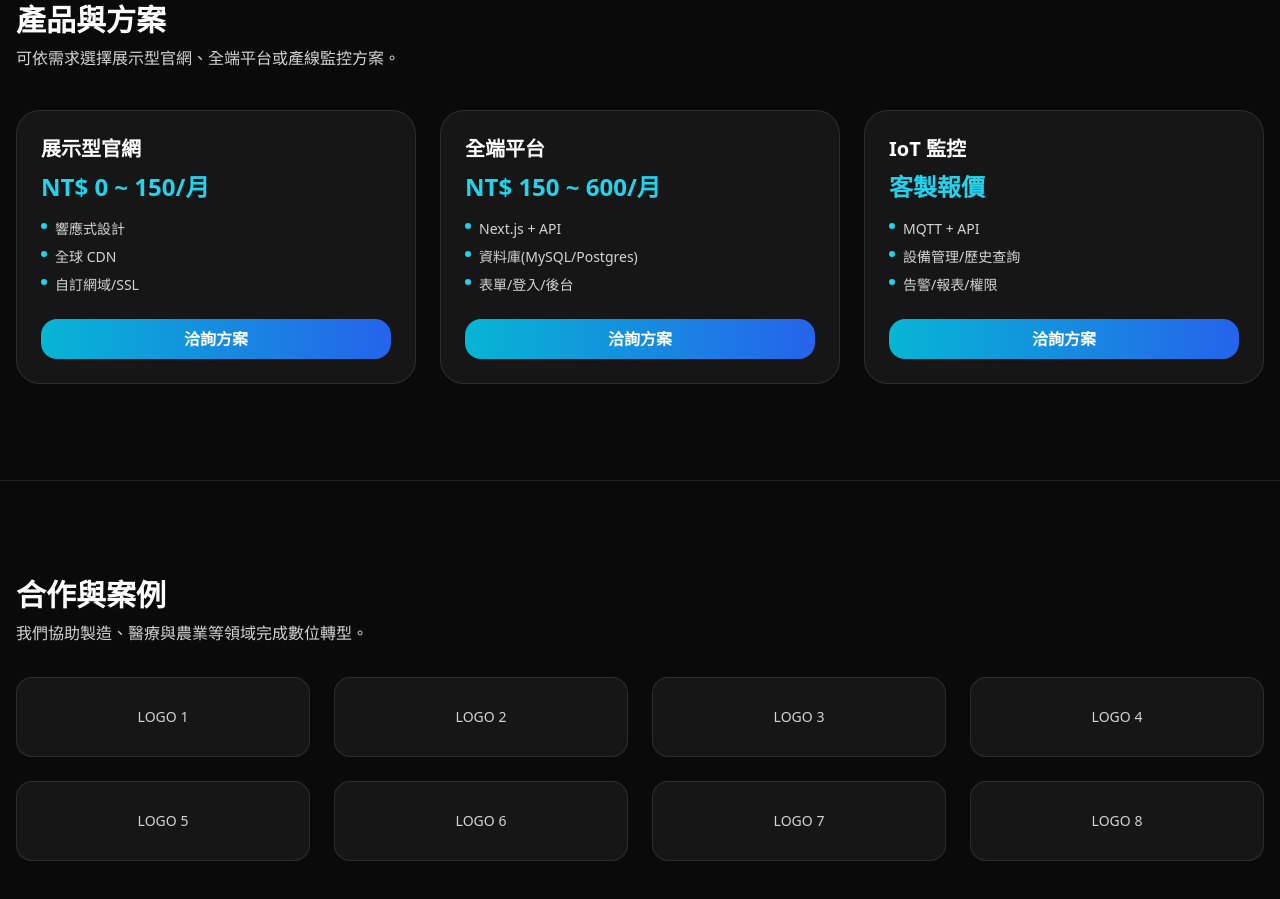
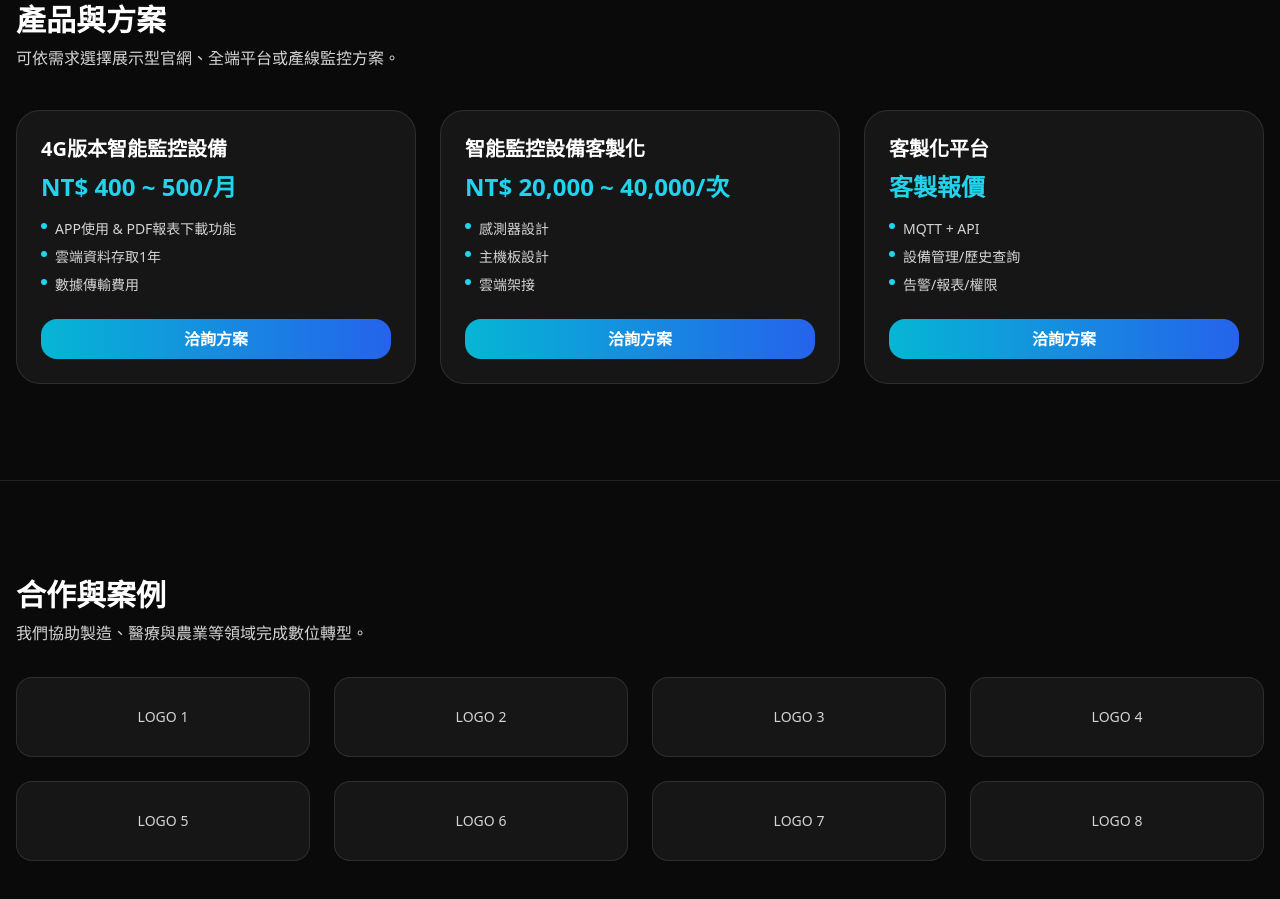
Before and after one commit to a0934483416-tech/puyoung-website, a Next.js app: page / in a window 1280 px wide. Shown: the part 1240-2139 px from the top of the page. Built offline with nearby package versions, Linux system fonts and the light colour scheme.

Commit message:
Update CompanyHomepageTech.tsx

```diff
--- a/components/CompanyHomepageTech.tsx
+++ b/components/CompanyHomepageTech.tsx
@@ -164,9 +164,9 @@ export default function CompanyHomepageTech() {
           <p className="mt-2 max-ww-2xl text-neutral-300">可依需求選擇展示型官網、全端平台或產線監控方案。</p>
           <div className="mt-10 grid gap-6 md:grid-cols-3">
             {[
-              { name: '展示型官網', price: 'NT$ 0 ~ 150/月', items: ['響應式設計','全球 CDN','自訂網域/SSL']},
-              { name: '全端平台', price: 'NT$ 150 ~ 600/月', items: ['Next.js + API','資料庫(MySQL/Postgres)','表單/登入/後台']},
-              { name: 'IoT 監控', price: '客製報價', items: ['MQTT + API','設備管理/歷史查詢','告警/報表/權限']},
+              { name: '4G版本智能監控設備', price: 'NT$ 400 ~ 500/月', items: ['APP使用 & PDF報表下載功能','雲端資料存取1年','數據傳輸費用']},
+              { name: '智能監控設備客製化', price: 'NT$ 20,000 ~ 40,000/次', items: ['感測器設計','主機板設計','雲端架接']},
+              { name: '客製化平台', price: '客製報價', items: ['MQTT + API','設備管理/歷史查詢','告警/報表/權限']},
             ].map(p => (
               <div key={p.name} className="flex flex-col rounded-3xl border border-white/10 bg-white/5 p-6">
                 <div className="text-xl font-semibold">{p.name}</div>
```
